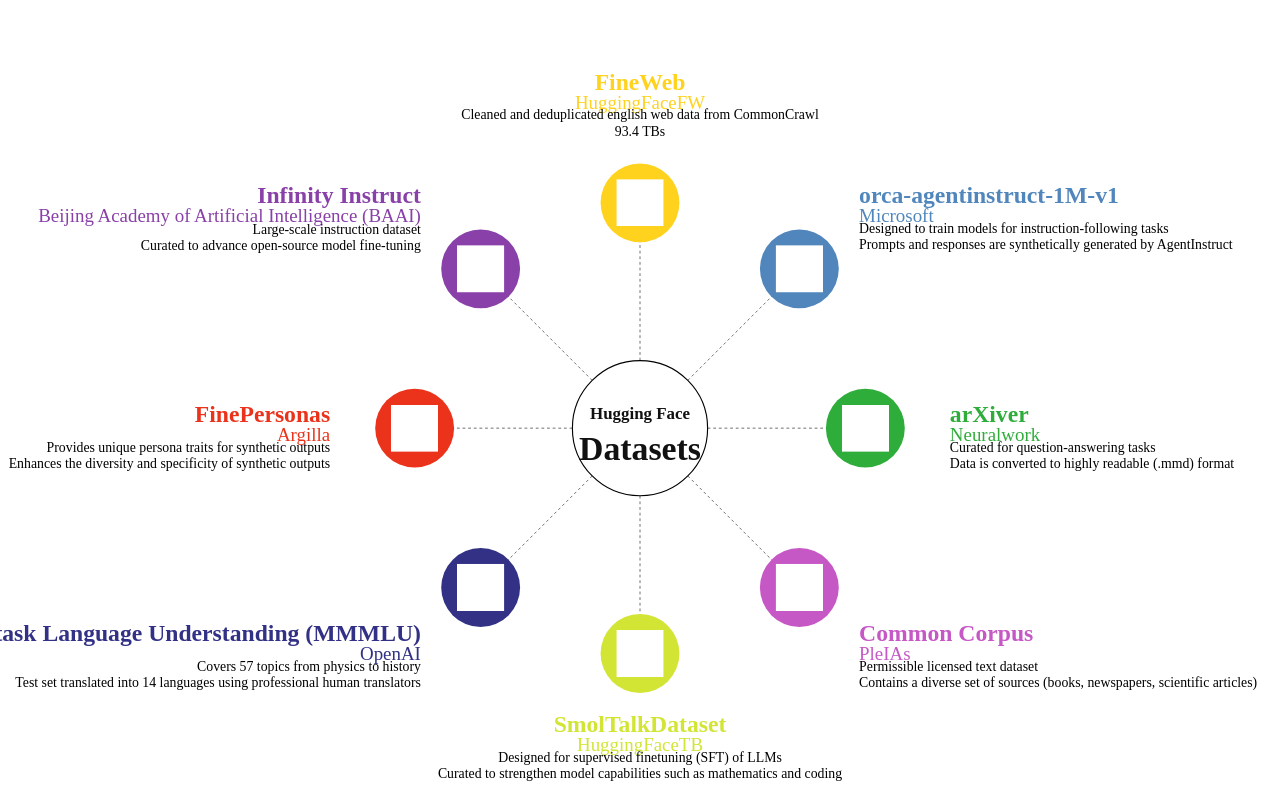
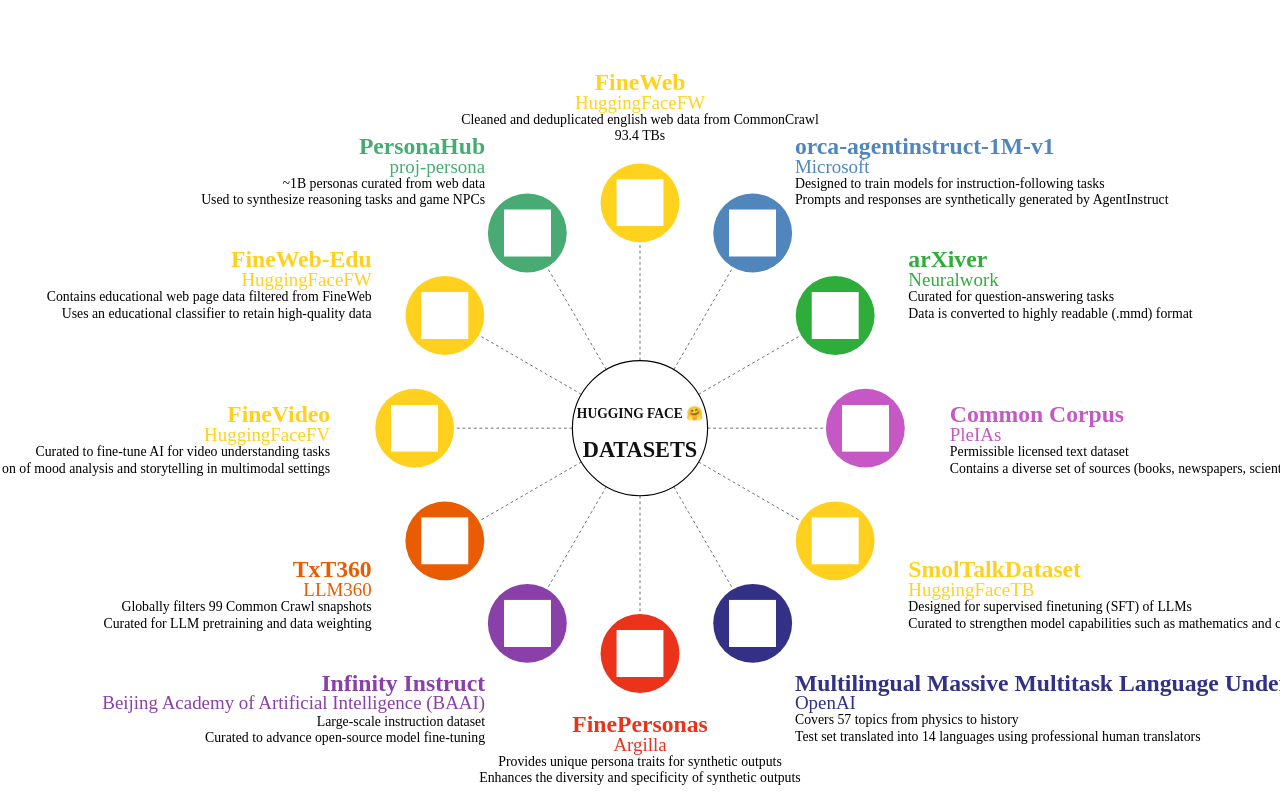
Before and after one commit to Franri3008/franri3008.github.io, a plain HTML site: page pages/Wheels/wheel2.html in a window 1280 px wide. Drawn offline with Linux system fonts and the light colour scheme; grey boxes are pictures that could not be loaded.

Commit message:
Big update

```diff
--- a/pages/Wheels/wheel2.html
+++ b/pages/Wheels/wheel2.html
@@ -59,7 +59,7 @@
             pointer-events: none;
             visibility: hidden;
             z-index: 2000;
-            white-space: pre-wrap; /* allow new lines */
+            white-space: pre-wrap;
         }
     </style>
 </head>
@@ -79,16 +79,25 @@
 
         fetch('wheel2.json').then(res => res.json()).then(data => {
             const items = data.items;
-            const central = data.central;
+            const central = data.central || {};
+
+            const centralColor = central.color || '#111111';
+            const mainSizeFactor = central.nameSizeFactor || 0.25;
+            const subSizeFactor = central.subnameSizeFactor || 2.0;
+            const centralCircleSize = central.centralCircleSize || 0.3;
+            const smallCircleSize = central.smallCircleSize || 0.175; // default equivalent of previous 0.05*3.5
+
             svg.innerHTML = '';
             const topMargin = 110;
             const bottomMargin = 10;
             svg.setAttribute('viewBox', `0 -${topMargin} ${baseWidth} ${baseHeight + topMargin + bottomMargin}`);
             const circleRadius = 400;
-            const smallRadius = circleRadius * 0.05 * 3.5;
             const linesGroup = document.createElementNS(NS, 'g');
             svg.appendChild(linesGroup);
-            const centralRadius = circleRadius * 0.3;
+
+            const centralRadius = circleRadius * centralCircleSize;
+            const smallRadius = circleRadius * smallCircleSize;
+
             const centralCircle = document.createElementNS(NS, 'circle');
             centralCircle.setAttribute('cx', centerX);
             centralCircle.setAttribute('cy', centerY);
@@ -99,35 +108,37 @@
             centralCircle.setAttribute('stroke-width', '2');
             centralCircle.setAttribute('font-family', 'Robobo');
             svg.appendChild(centralCircle);
-            const centralTextFontSize = centralRadius * 0.25;
+
+            const centralTextFontSize = centralRadius * mainSizeFactor;
             const centralText1 = document.createElementNS(NS, 'text');
             centralText1.setAttribute('x', centerX);
             centralText1.setAttribute('y', centerY - centralRadius * 0.2);
             centralText1.setAttribute('text-anchor', 'middle');
             centralText1.setAttribute('alignment-baseline', 'middle');
-            centralText1.setAttribute('fill', '#111111');
+            centralText1.setAttribute('fill', centralColor);
             centralText1.setAttribute('font-size', centralTextFontSize);
             centralText1.setAttribute('font-weight', 'bold');
             centralText1.setAttribute('font-family', 'Robobo');
-            centralText1.textContent = central.name;
+            centralText1.textContent = central.name || '';
             svg.appendChild(centralText1);
+
             const centralText2 = document.createElementNS(NS, 'text');
             centralText2.setAttribute('x', centerX);
             centralText2.setAttribute('y', centerY + centralRadius * 0.35);
             centralText2.setAttribute('text-anchor', 'middle');
             centralText2.setAttribute('alignment-baseline', 'middle');
-            centralText2.setAttribute('fill', '#111111');
-            centralText2.setAttribute('font-size', centralTextFontSize*2);
+            centralText2.setAttribute('fill', centralColor);
+            centralText2.setAttribute('font-size', centralTextFontSize * subSizeFactor);
             centralText2.setAttribute('font-weight', 'bold');
             centralText2.setAttribute('font-family', 'Robobo');
-            centralText2.textContent = central.subname;
+            centralText2.textContent = central.subname || '';
             svg.appendChild(centralText2);
+
             const allMainTexts = [];
             const allSubtexts = [];
 
             function showTooltip(desc, evt) {
                 if (!desc || desc.trim() === '') return;
-                // Replace \n with actual newlines
                 const formattedDesc = desc.replace(/\\n/g, '\n');
                 tooltip.textContent = formattedDesc;
                 tooltip.style.visibility = 'visible';
@@ -180,17 +191,21 @@
                 const circleGroup = document.createElementNS(NS, 'g');
                 fullGroup.appendChild(circleGroup);
                 circleGroup.lineElement = line;
-                const smallCircle = document.createElementNS(NS, 'circle');
-                smallCircle.setAttribute('cx', x);
-                smallCircle.setAttribute('cy', y);
-                smallCircle.setAttribute('r', smallRadius);
-                smallCircle.setAttribute('fill', items[i].color);
-                smallCircle.setAttribute('class', 'small-circle');
-                smallCircle.setAttribute('font-family', 'Robobo');
+
+                const circleColor = items[i].color || '#858585';
+
+                const smallCircleElement = document.createElementNS(NS, 'circle');
+                smallCircleElement.setAttribute('cx', x);
+                smallCircleElement.setAttribute('cy', y);
+                smallCircleElement.setAttribute('r', smallRadius);
+                smallCircleElement.setAttribute('fill', circleColor);
+                smallCircleElement.setAttribute('class', 'small-circle');
+                smallCircleElement.setAttribute('font-family', 'Robobo');
                 if (items[i].url) {
-                    smallCircle.style.cursor = 'pointer';
+                    smallCircleElement.style.cursor = 'pointer';
                 }
-                circleGroup.appendChild(smallCircle);
+                circleGroup.appendChild(smallCircleElement);
+
                 const iconSize = smallRadius * 1.2;
                 const icon = document.createElementNS(NS, 'image');
                 icon.setAttribute('href', items[i].icon);
@@ -200,15 +215,15 @@
                 icon.setAttribute('height', iconSize);
                 icon.setAttribute('class', 'circle-icon');
                 circleGroup.appendChild(icon);
+
                 const textOffset = 80;
                 const textDistance = circleRadius + smallRadius + textOffset;
-                const adjustedX = items[i].x * circleRadius;
-                const adjustedY = items[i].y * circleRadius;
+                const adjustedX = (items[i].x || 0) * circleRadius;
+                const adjustedY = (items[i].y || 0) * circleRadius;
                 const textX = centerX + textDistance * Math.cos(angle) + adjustedX;
                 const textY = centerY + textDistance * Math.sin(angle) + adjustedY;
 
                 let textAnchor = Math.cos(angle) > 0 ? 'start' : 'end';
-                // If angle is exactly top (-90°, -π/2) or bottom (90°, π/2), center the text
                 if (Math.abs(angle + Math.PI/2) < 0.0001 || Math.abs(angle - Math.PI/2) < 0.0001) {
                     textAnchor = 'middle';
                 }
@@ -223,7 +238,7 @@
                 mainText.setAttribute('y', textY);
                 mainText.setAttribute('text-anchor', textAnchor);
                 mainText.setAttribute('alignment-baseline', 'middle');
-                mainText.setAttribute('fill', items[i].color);
+                mainText.setAttribute('fill', circleColor);
                 mainText.setAttribute('font-size', mainTextFontSize);
                 mainText.setAttribute('font-weight', 'bold');
                 mainText.setAttribute('font-family', 'Robobo');
@@ -234,22 +249,18 @@
                 fullGroup.appendChild(mainText);
                 allMainTexts.push(mainText);
 
-                // After adding the main text, get its bounding box to position the subtitle below it
                 const mainTextBBox = mainText.getBBox();
+                let currentY = mainTextBBox.y + mainTextBBox.height;
 
                 // Subtitle
-                let currentY = mainTextBBox.y + mainTextBBox.height;
-                // currentY now is just below main text
                 if (items[i].subname && items[i].subname.trim() !== '') {
                     const subText = document.createElementNS(NS, 'text');
                     subText.setAttribute('class', 'sub-text');
                     subText.setAttribute('x', textX);
-                    // Place the subtitle directly below the main text
-                    // Use alignment-baseline=hanging to position from the top of this line
                     subText.setAttribute('y', currentY);
                     subText.setAttribute('text-anchor', textAnchor);
                     subText.setAttribute('alignment-baseline', 'hanging');
-                    subText.setAttribute('fill', items[i].color);
+                    subText.setAttribute('fill', circleColor);
                     subText.setAttribute('font-size', subtitleFontSize);
                     subText.setAttribute('font-family', 'Robobo');
                     subText.textContent = items[i].subname;
@@ -257,7 +268,7 @@
                     allSubtexts.push(subText);
 
                     const subTextBBox = subText.getBBox();
-                    currentY = subTextBBox.y + subTextBBox.height;
+                    currentY = subTextBBox.y + subTextBBox.height + (subTextBBox.height * 0.2);
                 }
 
                 // Bullets
@@ -289,11 +300,11 @@
                     const translateX = -dx * (scaleFactor - 1);
                     const translateY = -dy * (scaleFactor - 1);
                     fullGroup.setAttribute('transform', `translate(${translateX}, ${translateY}) scale(${scaleFactor})`);
-                    centralCircle.setAttribute('fill', items[i].color);
-                    centralCircle.setAttribute('style', `filter: drop-shadow(0 0 20px ${items[i].color});`);
+                    centralCircle.setAttribute('fill', circleColor);
+                    centralCircle.setAttribute('style', `filter: drop-shadow(0 0 20px ${circleColor});`);
                     const hoverStrokeWidth = originalStrokeWidth * 20;
                     circleGroup.lineElement.setAttribute('stroke-width', hoverStrokeWidth.toString());
-                    circleGroup.lineElement.setAttribute('stroke', items[i].color);
+                    circleGroup.lineElement.setAttribute('stroke', circleColor);
                     circleGroup.lineElement.setAttribute('stroke-dasharray', '');
                     allMainTexts.forEach((t) => {
                         if (t !== mainText) t.style.opacity = '0.4';
@@ -316,14 +327,14 @@
                     circleGroup.lineElement.setAttribute('stroke-dasharray', '5,5');
                     allMainTexts.forEach((t) => { t.style.opacity = '1'; });
                     allSubtexts.forEach((sub) => { sub.style.opacity = '1'; });
-                    centralText1.setAttribute('fill', '#111111');
-                    centralText2.setAttribute('fill', '#111111');
+                    centralText1.setAttribute('fill', centralColor);
+                    centralText2.setAttribute('fill', centralColor);
                     hideURL();
                     hideTooltip();
                 });
 
                 if (items[i].url) {
-                    smallCircle.addEventListener('click', () => {
+                    smallCircleElement.addEventListener('click', () => {
                         window.open(items[i].url, '_blank');
                     });
                     mainText.addEventListener('click', () => {
--- a/pages/Wheels/wheel2.json
+++ b/pages/Wheels/wheel2.json
@@ -1,7 +1,12 @@
 {
     "central": {
-      "name": "Hugging Face",
-      "subname": "Datasets"
+      "name": "HUGGING FACE 🤗",
+      "subname": "DATASETS",
+      "color": "#111111",
+      "nameSizeFactor": 0.20,
+      "subnameSizeFactor": 1.65,
+      "centralCircleSize": 0.3,
+      "smallCircleSize": 0.175
     },
     "items": [
       {
@@ -55,7 +60,7 @@
         "description": "Synthetic dataset designed for supervised finetuning (SFT) of LLMs. It focuses on bridging the performance gap between models trained on SFT datasets and those trained on proprietary instruction datasets.\nNumber of rows: 2,197,730\nSize of the auto-converted Parquet files: 4.15 GB\nKey feature: While curated for SFT, the dataset also aims at improving on instruction following tasks.",
         "icon": "https://drive.google.com/file/d/1QhQuw1-tpEG9T0KzJjsiHQxxQqi9z9PZ/view?usp=drive_link",
         "url": "https://huggingface.co/datasets/HuggingFaceTB/smoltalk",
-        "color": "#D2E534",
+        "color": "#ffd11e",
         "x": 0.0,
         "y": -0.05
       },
@@ -91,6 +96,50 @@
         "color": "#8940A8",
         "x": 0.0,
         "y": -0.05
+      },
+      {
+        "name": "TxT360",
+        "subname": "LLM360",
+        "bullets": ["Globally filters 99 Common Crawl snapshots", "Curated for LLM pretraining and data weighting"],
+        "description": "The first dataset to globally deduplicate 99 CommonCrawl snapshots and 14 commonly used non-web data sources, thereby offering scalable, high-quality data for pretraining performant models.",
+        "icon": "https://drive.google.com/file/d/1W8wA_cSri7E4Ecabf3C3O5Ozezfh8PI-/view?usp=drive_link",
+        "url": "https://huggingface.co/datasets/LLM360/TxT360",
+        "color": "#E95C00",
+        "x": 0.0,
+        "y": -0.05
+      },
+      {
+        "name": "FineVideo",
+        "subname": "HuggingFaceFV",
+        "bullets": ["Curated to fine-tune AI for video understanding tasks", "Focuses on of mood analysis and storytelling in multimodal settings"],
+        "description": "Focuses on capturing the emotional journey and narrative flow of videos, thereby giving researchers the ingredients to cook up more context-savvy video analysis models.",
+        "icon": "https://drive.google.com/file/d/1PlYICoY1Zx0lL8PTcdrj26B9W87vKS0c/view?usp=drive_link",
+        "url": "https://huggingface.co/datasets/HuggingFaceFV/finevideo",
+        "color": "#ffd11e",
+        "x": 0.0,
+        "y": -0.05
+      },
+      {
+        "name": "FineWeb-Edu",
+        "subname": "HuggingFaceFW",
+        "bullets": ["Contains educational web page data filtered from FineWeb", "Uses an educational classifier to retain high-quality data"],
+        "description": "A 1.3T-token dataset of educational web pages filtered from FineWeb.\nNumber of rows: 3,004,505,493\nSize of the auto-converted Parquet files: 8.84 TB\nKey feature: The dataset uses an AI-trained educational classifier to retain only the most educational web pages.",
+        "icon": "https://drive.google.com/file/d/1jzAp9yMt7GJlsg5z47fCGelwwdduS_R0/view?usp=drive_link",
+        "url": "https://huggingface.co/datasets/HuggingFaceFW/fineweb-edu",
+        "color": "#ffd11e",
+        "x": 0.0,
+        "y": -0.05
+      },
+      {
+        "name": "PersonaHub",
+        "subname": "proj-persona",
+        "bullets": ["~1B personas curated from web data", "Used to synthesize reasoning tasks and game NPCs"],
+        "description": "Contains ~1B personas curated from web data, enabling synthetic data creation for tasks like reasoning, instructions, and game NPCs.\nNumber of rows: 375,000\nSize of the auto-converted Parquet files: 102 MB\nKey feature: Providing a large amount of personas allows for scalable, flexible, and easy to use data creation.",
+        "icon": "https://drive.google.com/file/d/1JIaHKDmDSRa6lqfWbDE1bPDph6QLdhXz/view?usp=drive_link",
+        "url": "https://huggingface.co/datasets/proj-persona/PersonaHub",
+        "color": "#48AB73",
+        "x": 0.0,
+        "y": -0.05
       }
     ]
   }
```
